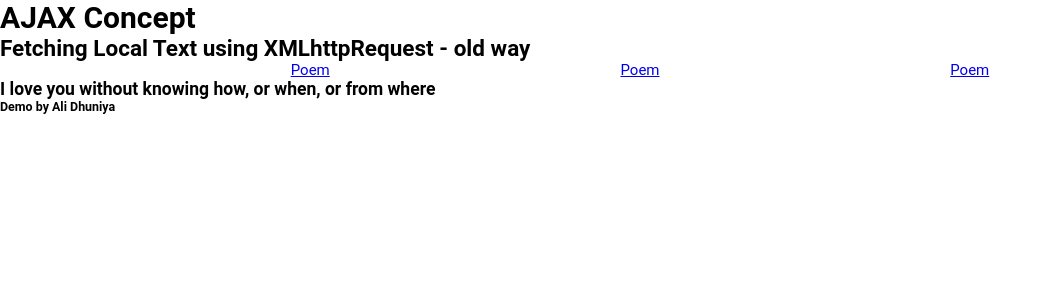
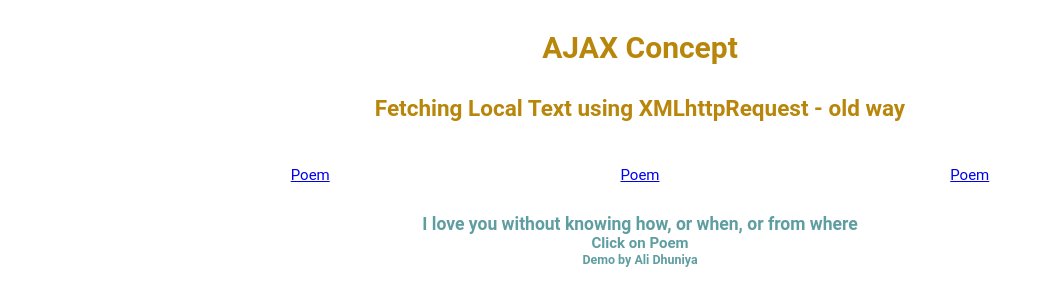
Before and after one commit to Alidhuniya/xmlHttpRequest-Demo-2, a plain HTML site: page index.html in a window 1280 px wide. Shown: the whole page, without its empty margins (0-1052 px from the left). Drawn offline with Linux system fonts and the light colour scheme.

Commit message:
more style added

```diff
--- a/index.html
+++ b/index.html
@@ -7,8 +7,8 @@
     <link rel="stylesheet" href="style.css">
 </head>
 <body>
-    <h1>AJAX Concept</h1>
-    <h2>Fetching Local Text using XMLhttpRequest - old way</h2>
+    <h1 class="heading">AJAX Concept</h1>
+    <h2 class="heading">Fetching Local Text using XMLhttpRequest - old way</h2>
     <header class="header">
         <a id="btn1" href="#">Poem</a>
         <!-- <button id="btn1">Poem</button> -->
@@ -21,6 +21,7 @@
     </main>
     <footer id="footer">
         <h3>I love you without knowing how, or when, or from where</h3>
+        <h4>Click on Poem</h4>
         <h5>Demo by Ali Dhuniya</h5>
     </footer>
 
--- a/style.css
+++ b/style.css
@@ -22,17 +22,37 @@ html {
     padding: 0;
   }
 
+  .heading {
+    color: darkgoldenrod;
+    text-align: center;
+    margin-top: 2rem;
+  }
+
   .header {
       display: flex;
       justify-content: space-evenly;
+      margin-top: 3rem;
   }
 
   #main {
       display: flex;
       justify-content: center;
+
   }
+
+
 
   .pre {
       font-size: 1.5rem;
       color: #4834df;
   }
+
+  #footer {
+    display: flex;
+    flex-direction: column;
+    justify-content: center;
+    align-items: center;
+    color: cadetblue;
+    margin-top: 2rem;
+    margin-bottom: 2rem;
+  }
```
